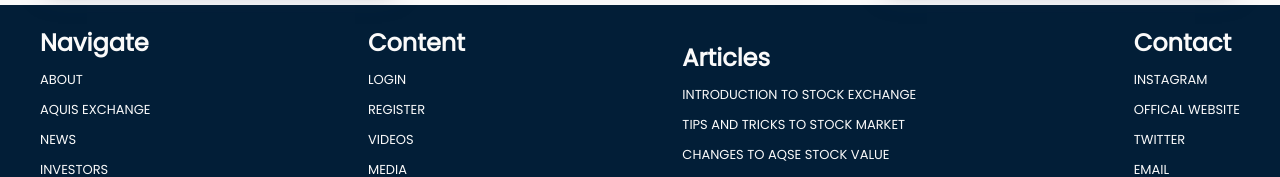
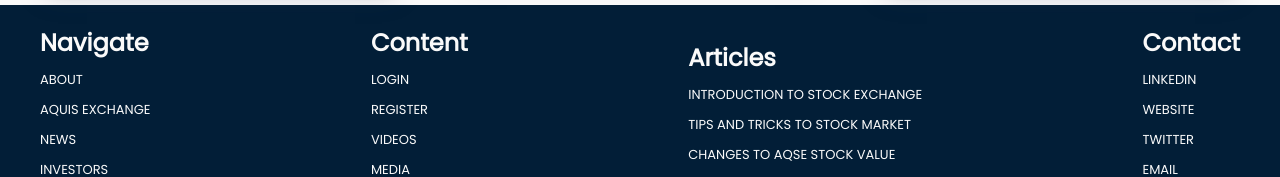
Before and after one commit to emmanz1995/aquis-exchange-code-test, a React (Create React App) app: page / in a window 1280 px wide. Shown: the part 2187-2364 px from the top of the page. Built offline with nearby package versions, Linux system fonts and the light colour scheme; a web font is replaced by a local one.

Commit message:
added links to the footer section

```diff
--- a/src/components/Footer/Footer.jsx
+++ b/src/components/Footer/Footer.jsx
@@ -35,10 +35,10 @@
                 <div className="footer__links">
                     <h2>Contact</h2>
                     <ul>
-                        <li><a href="">Instagram</a></li>
-                        <li><a href="">Offical Website</a></li>
-                        <li><a href="">Twitter</a></li>
-                        <li><a href="">Email</a></li>
+                        <li><a href="https://www.linkedin.com/in/emmanuel-okuchukwu-677011b4/">LinkedIn</a></li>
+                        <li><a href="https://emmanuel-okuchukwu.netlify.app/">Website</a></li>
+                        <li><a href="https://twitter.com/emmanza2">Twitter</a></li>
+                        <li><a href="mailto:emmanza2@gmail.com">Email</a></li>
                     </ul>
                 </div>
             </div><hr />
```
